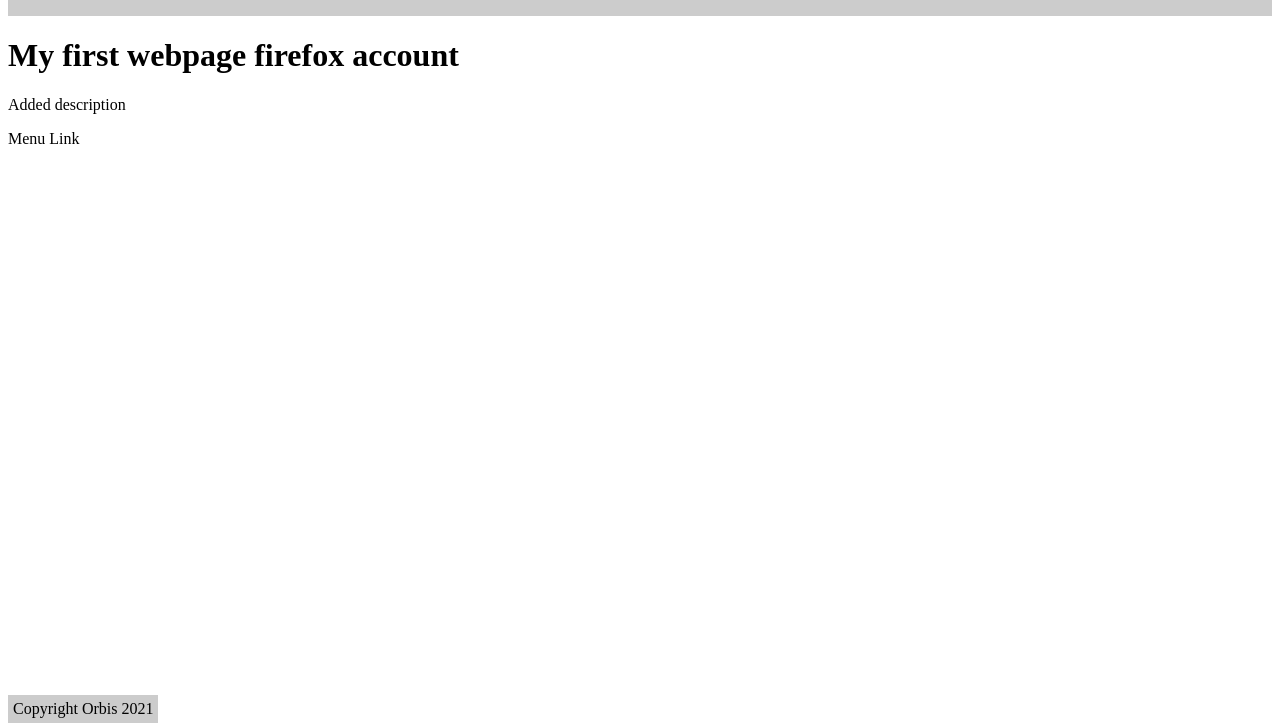
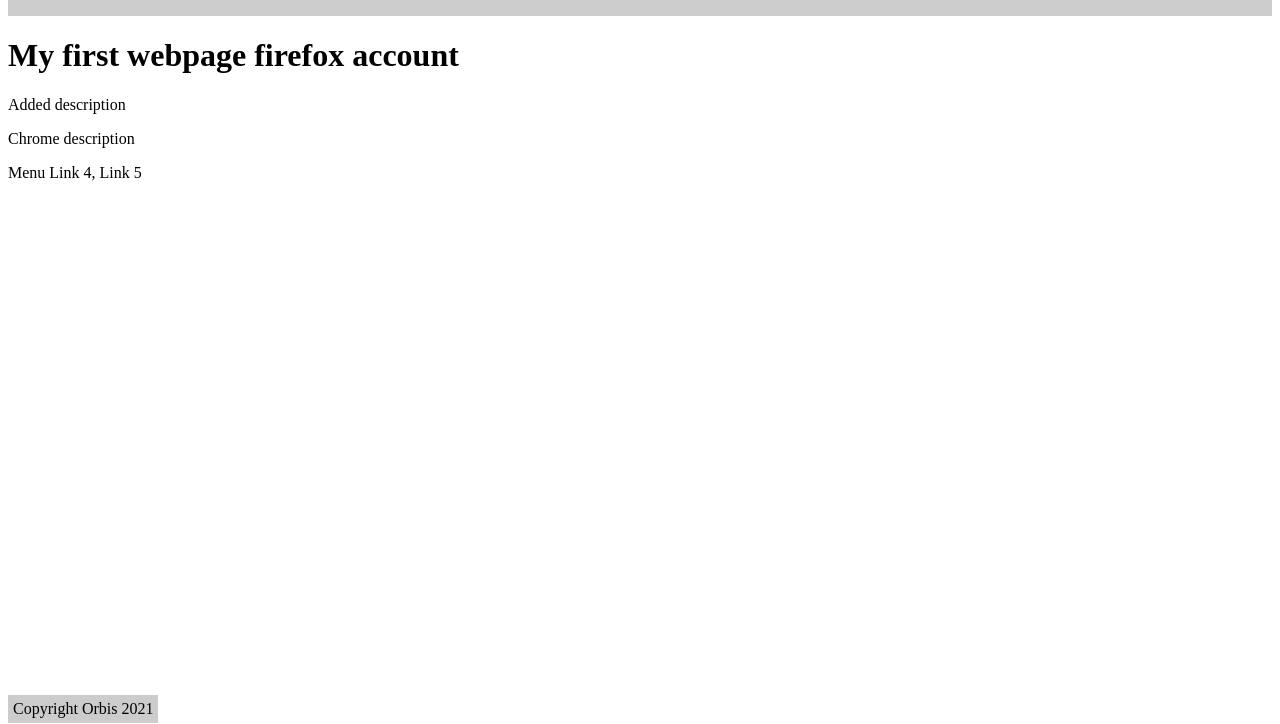
Before and after one commit to DesimirDimitrov/first-repo, a plain HTML site: page index.html in a window 1280 px wide. Shown: the part 76-800 px from the top of the page. Drawn offline with Linux system fonts and the light colour scheme.

Commit message:
Homepage changes

```diff
--- a/index.html
+++ b/index.html
@@ -4,16 +4,17 @@
     <meta charset="UTF-8">
     <meta http-equiv="X-UA-Compatible" content="IE=edge">
     <meta name="viewport" content="width=device-width, initial-scale=1.0">
-    <title>Document</title>
+    <title>Document Chrome</title>
 </head>
 <body>
     <header style="background-color: #ccc; padding: 15px;"><img src="logo.png" height="50" /> </header>
     <h1>My first webpage firefox account</h1>
 
     <p>Added description</p>
+    <p>Chrome description</p>
 
     <footer style="background-color: #ccc; padding: 5px; bottom: 1px; position: absolute;">Copyright Orbis 2021</footer>
-    Menu Link
+    Menu Link 4, Link 5
 
 </body>
 </html>
```
